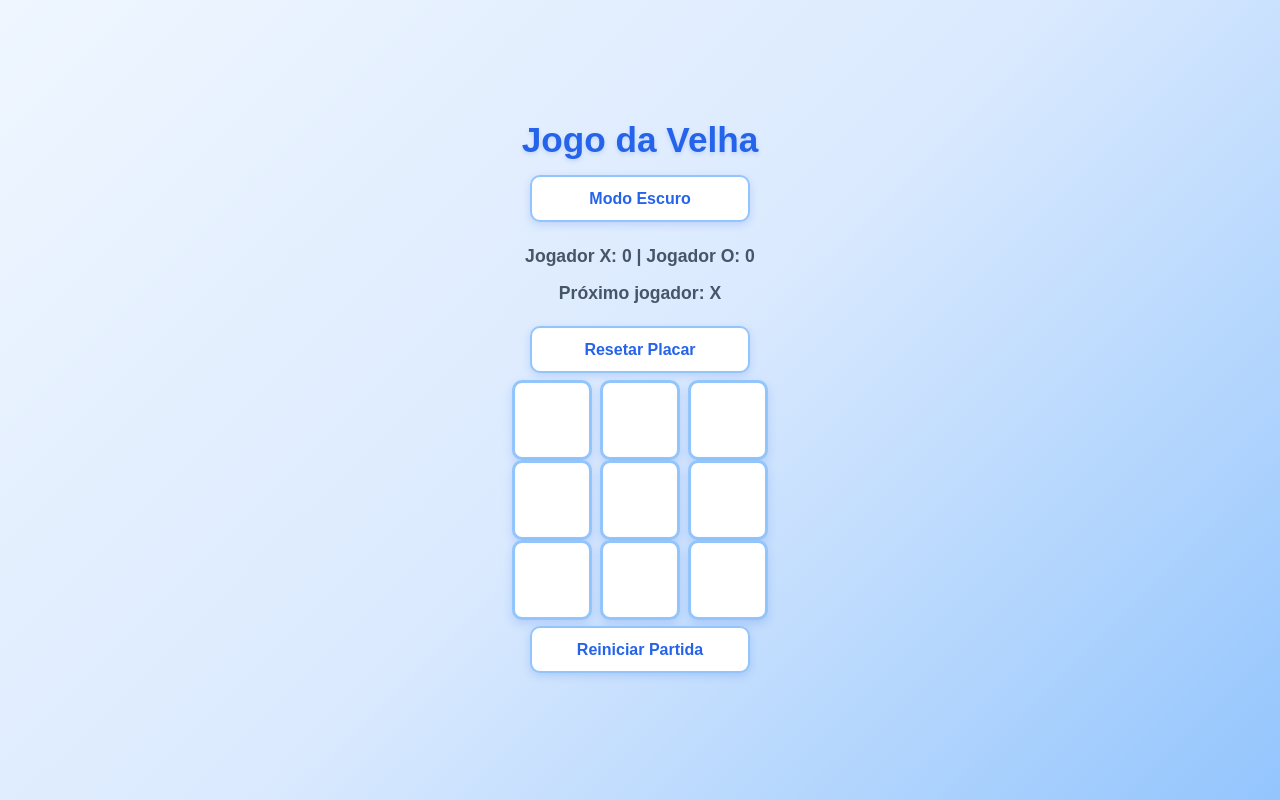
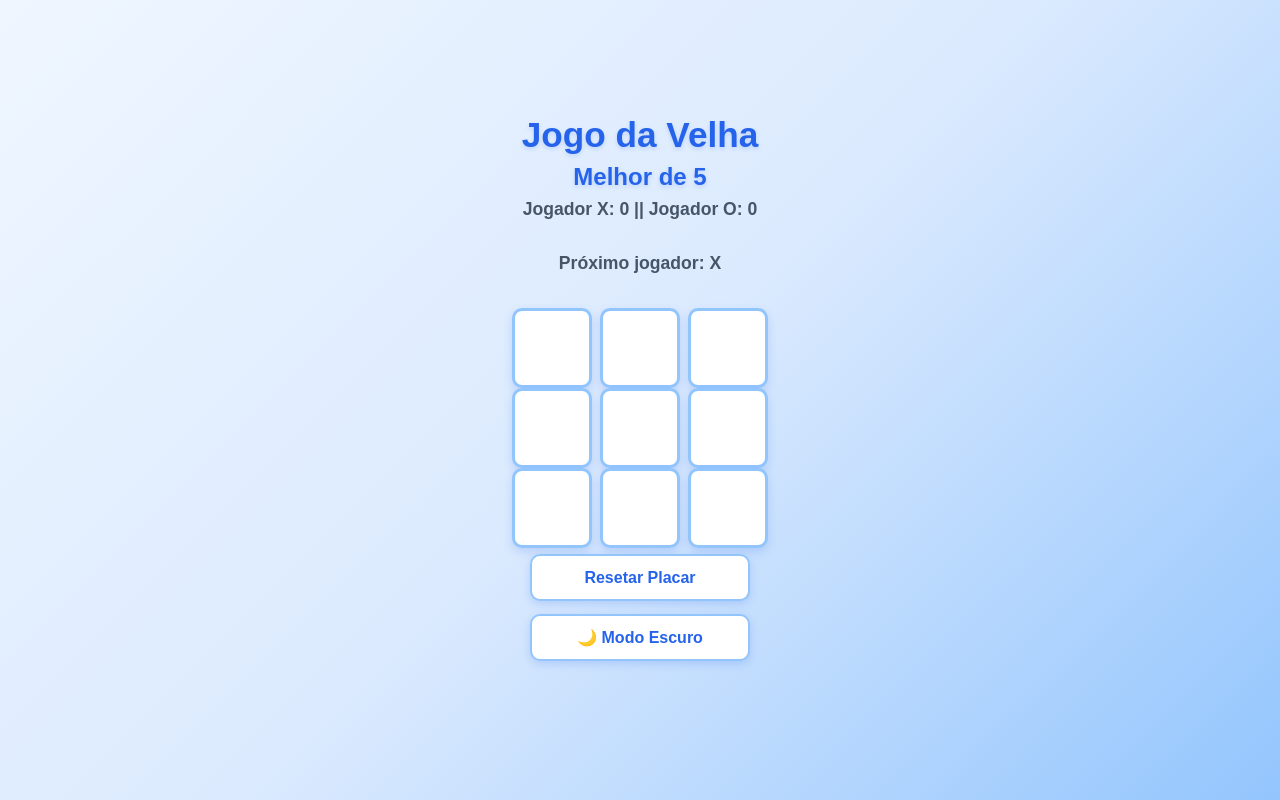
Before and after one commit to davi-morais2008/tic-tac-toe, a React (Vite) app: page / in a window 1280 px wide. Built offline with nearby package versions, Linux system fonts and the light colour scheme.

Commit message:
MOD: Terminei o sistema de melhor de 5. Agora sempre que um jogador atingir 3 pontos, a partida acaba.

```diff
--- a/src/components/Board/Board.module.css
+++ b/src/components/Board/Board.module.css
@@ -1,12 +1,11 @@
 .board {
   display: flex;
   flex-direction: column;
-  gap: 8px; /* Espaçamento entre as linhas */
+  gap: 8px;
   align-items: center;
 }
 
-/* Elemento BEM: Linha do tabuleiro contendo 3 quadrados */
 .linha {
   display: flex;
-  gap: 8px; /* Espaçamento entre os botões na mesma linha */
+  gap: 8px;
 }
--- a/src/components/Game/Game.jsx
+++ b/src/components/Game/Game.jsx
@@ -35,6 +35,7 @@ function Game() {
     const [proximo, setProximo] = useState(true)
     const [placarX, setPlacarX] = useState(0)
     const [placarO, setPlacarO] = useState(0)
+    const [vencedorPartida, setVencedorPartida] = useState('')
     const [tema, setTema] = useState(() => {
         const temaSalvo = localStorage.getItem('tema')
         return temaSalvo ? temaSalvo : 'light'
@@ -47,15 +48,17 @@ function Game() {
         localStorage.setItem('tema', novoTema)
     }
 
-
+    // vencedor apenas da rodada, e nãop da partida
     const vencedor = definirVencedor(square)
     // const vencedorJogo = placarX === 3 ? 'X' : placarO === 3 ? 'O' : null
     // Usando every para verificar se todas as posicoes do square foi preenchida
     const empate = square.every((posicao) => posicao !== '') && !vencedor
     let status;
 
-    if (vencedor) {
-        status = `Vencedor: ${vencedor}`
+    if (vencedorPartida) {
+        status = `🏆 Jogador ${vencedorPartida} venceu o melhor de 5!`
+    } else if (vencedor) {
+        status = `Vencedor da rodada: ${vencedor}`
     } else if (empate) {
         status = 'Empate. Deu velha!'
     } else {
@@ -63,27 +66,31 @@ function Game() {
     }
 
     // Preenche os quadrados do tabuleiro com '' e reseta todas as jogadas
-    function reiniciarPartida() {
+    function reiniciarRodada() {
         setSquare(Array(9).fill(''))
+        setProximo(true)
     }
 
     // Define o placar de ambos os jogadores para 0
     function resetarPlacar() {
         setPlacarX(0)
         setPlacarO(0)
+        setVencedorPartida('')
+        setSquare(Array(9).fill(''))
+        setProximo(true)
     }
 
 
     function Clicar(i) {
 
         // Verifica se o quadrado tem algo diferente de nulo e se ja existe um vencedor
-        if (square[i] !== '' || vencedor) {
+        if (square[i] !== '' || vencedor || vencedorPartida) {
             return // caso verdadeiro, interrompe a execução
         }
 
         const proximoMove = square.slice()
 
-
+        // Verifica qual é o próximo jogador
         if (proximo) {
             proximoMove[i] = 'X'
         } else {
@@ -91,12 +98,28 @@ function Game() {
         }
         setSquare(proximoMove)
 
+
         const novoVencedor = definirVencedor(proximoMove)
 
         if (novoVencedor === 'X') {
-            setPlacarX(placarX + 1)
+
+            const novoPlacarX = placarX + 1
+            setPlacarX(novoPlacarX)
+
+            // X chegou a 3 vitórias
+            if (novoPlacarX === 3) {
+                setVencedorPartida('X')
+            }
+
         } else if (novoVencedor === 'O') {
-            setPlacarO(placarO + 1)
+
+            const novoPlacarO = placarO + 1
+            setPlacarO(novoPlacarO)
+
+            // O chegou a 3 vitórias
+            if (novoPlacarO === 3) {
+                setVencedorPartida('O')
+            }
         }
 
         setProximo(!proximo)
@@ -104,32 +127,27 @@ function Game() {
 
     // Aplicamos a classe base 'game' E a classe modificadora 'game--dark' se o tema for 'dark'
     return (
-        <main className={`${styles.game} ${tema === 'dark' ? styles['game--dark'] : ''}`}>
-            <h2 className={styles.game__title}>Jogo da Velha</h2>
-            {/* <h3 className={styles.game__subtitle}>Melhor de 5 - O jogador que ganhar 3 rodadas primeiro, vence o jogo!</h3> */}
+    <main className={`${styles.game} ${tema === 'dark' ? styles['game--dark'] : ''}`}>
+        <header className={styles.game__header}>
+            <h1 className={styles.game__title}>Jogo da Velha</h1>
+            <p className={styles.game__subtitle}>Melhor de 5</p>
+        </header>
 
-            {/* Botão que dispara a função alternarTema */}
-            <button
-                className={`${styles.game__button} ${styles['game__button--theme']}`}
-                onClick={alternarTema}
-            >
-                Modo {tema === 'light' ? 'Escuro' : 'Claro'}
-            </button>
+        <p className={styles.game__status}>Jogador X: {placarX} || Jogador O: {placarO}</p>
 
-            <p className={styles.game__status}>
-                Jogador X: {placarX} | Jogador O: {placarO}
-            </p>
+        <section className={styles.game__status}><p>{status}</p></section>
 
-            <p className={styles.game__status}>
-                {status}
-            </p>
+        <section className={styles.game__board}><Board square={square} aoClicarSquare={Clicar} /></section>
 
-            <button className={`${styles.game__button} ${styles['game__button--secondary']}`} onClick={resetarPlacar}>Resetar Placar</button>
-            <Board square={square} aoClicarSquare={Clicar}/>
-            <button className={`${styles.game__button} ${styles['game__button--secondary']}`} onClick={reiniciarPartida}>Reiniciar Partida</button>
+        {(vencedor || empate) && !vencedorPartida && <button className={`${styles.game__button} ${styles['game__button--primary']}`} onClick={reiniciarRodada}>Próxima Rodada</button>}
+        {vencedorPartida && <button className={`${styles.game__button} ${styles['game__button--primary']}`} onClick={resetarPlacar}>Nova Partida</button>}
+        {!vencedorPartida && <button className={`${styles.game__button} ${styles['game__button--secondary']}`} onClick={resetarPlacar}>Resetar Placar</button>}
 
-        </main>
-    );
+        <footer className={styles.game__settings}>
+            <button className={`${styles.game__button} ${styles['game__button--theme']}`} onClick={alternarTema}>{tema === 'light' ? '🌙 Modo Escuro' : '☀️ Modo Claro'}</button>
+        </footer>
+    </main>
+);
 
 }
 
```
Also changed, not shown: src/components/Game/Game.module.css (+0 -78 lines), src/components/Square/Square.module.css (+0 -38 lines).
